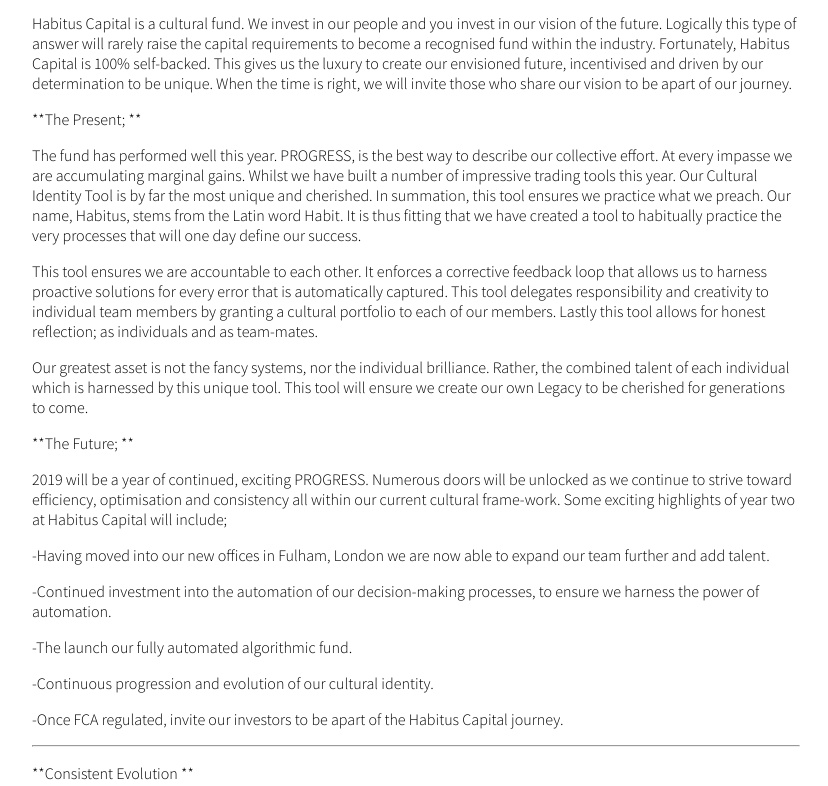
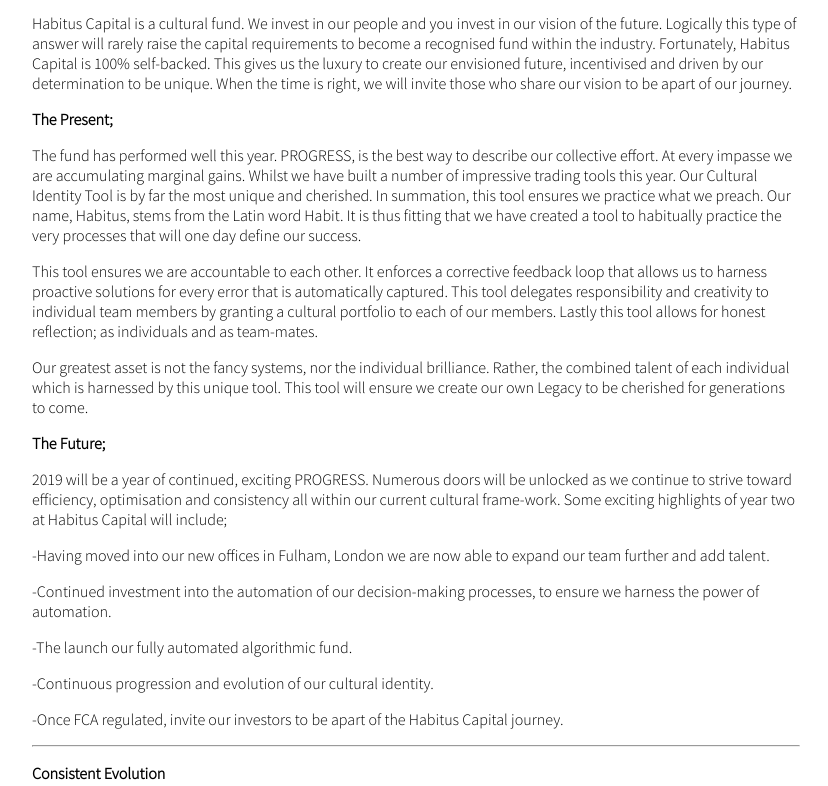
Before and after one commit to tyronwyt/Habitus-Capital, a Gatsby site: page /2018-11-22-one-year-on/ in a window 1280 px wide. Shown: the part 1205-1991 px from the top of the page, without its empty margins (224-1052 px from the left). Built offline with nearby package versions, Linux system fonts and the light colour scheme; Gatsby itself is replaced by a stand-in of ours.

Commit message:
update 2018-11-22-one-year-on

```diff
--- a/posts/2018-11-22-one-year-on.md
+++ b/posts/2018-11-22-one-year-on.md
@@ -10,8 +10,7 @@
 
 
 
-**The Past;
-**
+**The Past;**
 
 This past year, can be likened to that of a maze. The number of times we have hit an impasse to be turned 180 degrees in search of the next best option, is countless. However, with every ‘wall’ we have encountered, we have been gifted with the opportunity to learn and grow, culminating in a year of countless, invaluable lessons. When your sole objective is to create a future that doesn’t yet exist, a few speed-bumps along the way, is built into the design.
 
@@ -21,8 +20,7 @@
 
 
 
-**The Present\;
-**
+**The Present;**
 
 
 The fund has performed well this year. PROGRESS, is the best way to describe our collective effort. At every impasse we are accumulating marginal gains. Whilst we have built a number of impressive trading tools this year. Our Cultural Identity Tool is by far the most unique and cherished. In summation, this tool ensures we practice what we preach. Our name, Habitus, stems from the Latin word Habit. It is thus fitting that we have created a tool to habitually practice the very processes that will one day define our success.
@@ -33,8 +31,7 @@
 
 
 
-**The Future\;
-**
+**The Future;**
 
 2019 will be a year of continued, exciting PROGRESS. Numerous doors will be unlocked as we continue to strive toward efficiency, optimisation and consistency all within our current cultural frame-work. Some exciting highlights of year two at Habitus Capital will include;
 
@@ -50,8 +47,7 @@
 
 ****
 
-**Consistent Evolution
-**
+**Consistent Evolution**
 
 We will continue to adopt our instinctive habits and evolve with time, ultimately insuring continued, high-performance. It is thus fitting to finish off by quoting the inspiring Mr Ray Dalio.
 
```
